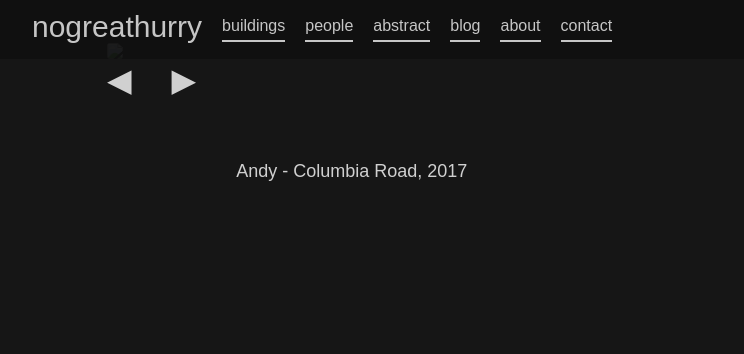
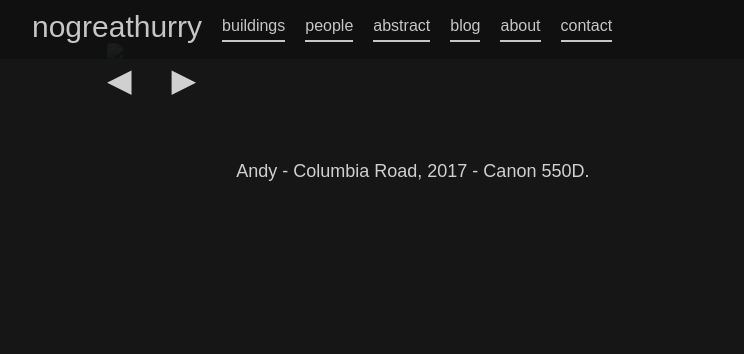
Before and after one commit to 987poiuytrewq/nogreathurry, a Jekyll site: the page built from _people/IMG-20190316-WA0018.md, in a window 1280 px wide. Shown: the top 354 px of the page, without its empty margins (8-752 px from the left). Built offline with Jekyll 4.4.1, drawn with Linux system fonts in a browser that asks for light colours.

Commit message:
Updated Img 20190316 Wa0018

```diff
--- a/_people/IMG-20190316-WA0018.md
+++ b/_people/IMG-20190316-WA0018.md
@@ -16,4 +16,4 @@ thumbnail_image: "/uploads/IMG-20190316-WA0018_thumbnail.jpg"
 layout: photo
 ---
 
-Andy - Columbia Road, 2017
+Andy - Columbia Road, 2017 - Canon 550D.
```
Also changed, not shown: other parts of _people/IMG-20190316-WA0018.md (+1 -1 lines).
